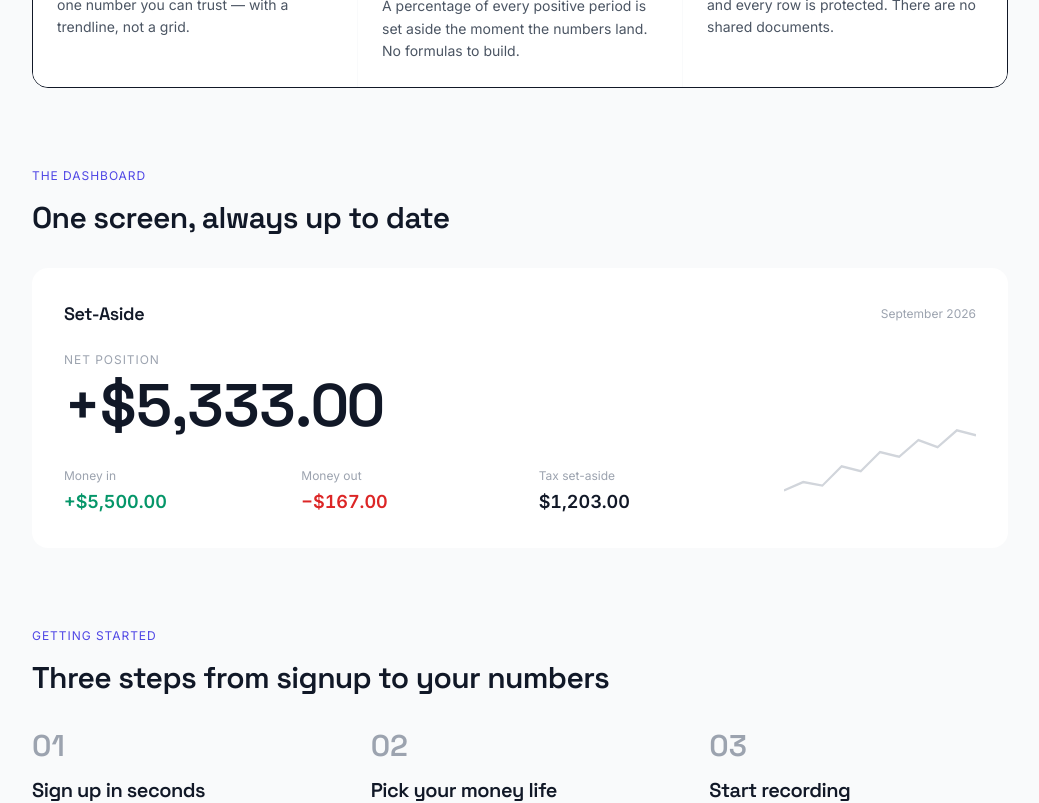
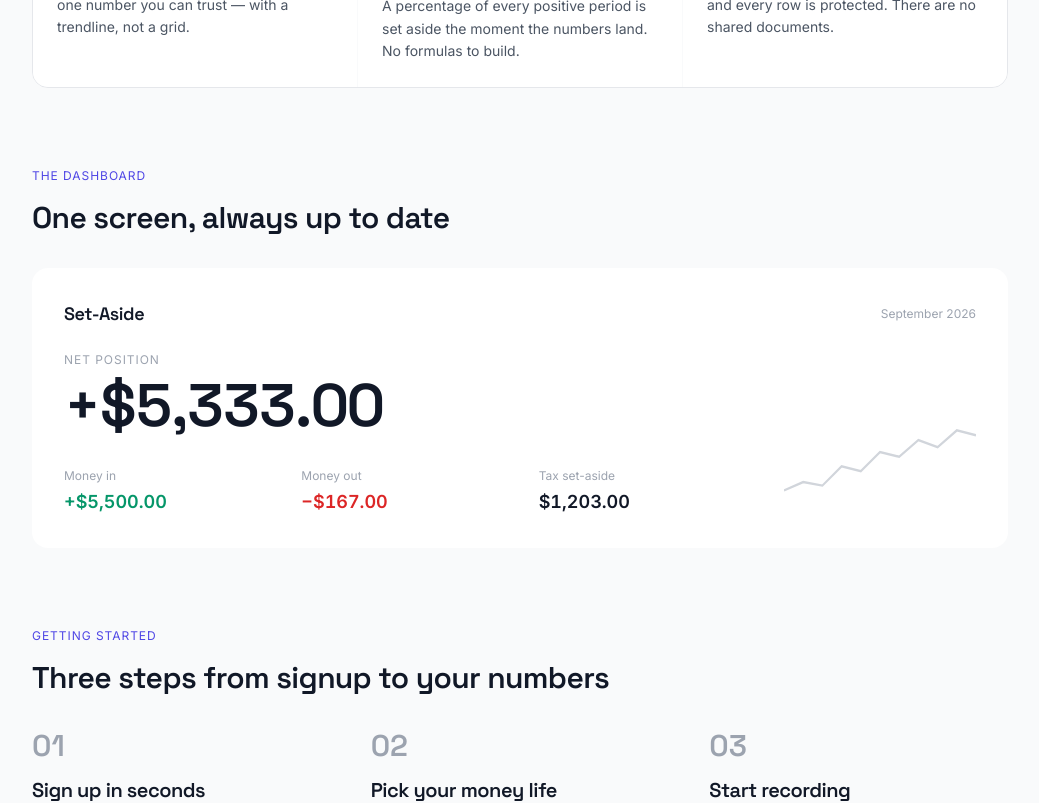
Before and after one commit to N0teveryth1ng/Set_ASIDE, a Next.js app: page / in a window 1280 px wide. Shown: the part 1051-1854 px from the top of the page, without its empty margins (120-1159 px from the left). Built offline with nearby package versions, Linux system fonts and the light colour scheme.

Commit message:
fix: convert theme vars to HSL so shadcn colors resolve (#8) (#8)

```diff
--- a/app/globals.css
+++ b/app/globals.css
@@ -20,72 +20,73 @@
 }
 @layer base {
   :root {
-    /* Set-Aside theme (Phase 8 tokens): gray neutral family, indigo accent. */
-    --background: oklch(0.985 0.002 247.839);
-    --foreground: oklch(0.21 0.034 264.665);
-    --card: oklch(1 0 0);
-    --card-foreground: oklch(0.21 0.034 264.665);
-    --popover: oklch(1 0 0);
-    --popover-foreground: oklch(0.21 0.034 264.665);
-    --primary: oklch(0.511 0.262 276.966);
-    --primary-foreground: oklch(0.985 0 0);
-    --secondary: oklch(0.968 0.007 247.896);
-    --secondary-foreground: oklch(0.21 0.034 264.665);
-    --muted: oklch(0.968 0.007 247.896);
-    --muted-foreground: oklch(0.551 0.027 264.364);
-    --accent: oklch(0.968 0.007 247.896);
-    --accent-foreground: oklch(0.21 0.034 264.665);
-    --destructive: oklch(0.577 0.245 27.325);
-    --border: oklch(0.928 0.006 264.531);
-    --input: oklch(0.872 0.01 258.338);
-    --ring: oklch(0.585 0.233 277.117);
-    --chart-1: oklch(0.511 0.262 276.966);
-    --chart-2: oklch(0.552 0.027 264.364);
-    --chart-3: oklch(0.262 0.051 172.552);
-    --chart-4: oklch(0.696 0.17 162.48);
-    --chart-5: oklch(0.637 0.237 25.331);
+    /* Set-Aside theme (Phase 8 tokens): gray neutral family, indigo accent.
+       HSL triplets consumed via hsl(var(--x)) in tailwind.config.ts. */
+    --background: 210 20% 98%;
+    --foreground: 220 42.9% 11%;
+    --card: 0 0% 100%;
+    --card-foreground: 220 42.9% 11%;
+    --popover: 0 0% 100%;
+    --popover-foreground: 220 42.9% 11%;
+    --primary: 247 91.3% 59.4%;
+    --primary-foreground: 0 0% 98%;
+    --secondary: 210 40% 96.1%;
+    --secondary-foreground: 220 42.9% 11%;
+    --muted: 210 40% 96.1%;
+    --muted-foreground: 220 10.2% 46.3%;
+    --accent: 210 40% 96.1%;
+    --accent-foreground: 220 42.9% 11%;
+    --destructive: 357 100% 45.3%;
+    --border: 220 13% 91%;
+    --input: 218 13.6% 84.1%;
+    --ring: 241 100% 68.6%;
+    --chart-1: 247 91.3% 59.4%;
+    --chart-2: 220 10.2% 46.3%;
+    --chart-3: 166 100% 8.6%;
+    --chart-4: 160 100% 36.9%;
+    --chart-5: 357 96.3% 57.8%;
     --radius: 0.5rem;
-    --sidebar-background: oklch(0.985 0.002 247.839);
-    --sidebar-foreground: oklch(0.21 0.034 264.665);
-    --sidebar-primary: oklch(0.511 0.262 276.966);
-    --sidebar-primary-foreground: oklch(0.985 0 0);
-    --sidebar-accent: oklch(0.968 0.007 247.896);
-    --sidebar-accent-foreground: oklch(0.21 0.034 264.665);
-    --sidebar-border: oklch(0.928 0.006 264.531);
-    --sidebar-ring: oklch(0.585 0.233 277.117);
+    --sidebar-background: 210 20% 98%;
+    --sidebar-foreground: 220 42.9% 11%;
+    --sidebar-primary: 247 91.3% 59.4%;
+    --sidebar-primary-foreground: 0 0% 98%;
+    --sidebar-accent: 210 40% 96.1%;
+    --sidebar-accent-foreground: 220 42.9% 11%;
+    --sidebar-border: 220 13% 91%;
+    --sidebar-ring: 241 100% 68.6%;
   }
   .dark {
-    --background: oklch(0.141 0.005 285.823);
-    --foreground: oklch(0.985 0 0);
-    --card: oklch(0.21 0.006 285.885);
-    --card-foreground: oklch(0.985 0 0);
-    --popover: oklch(0.21 0.006 285.885);
-    --popover-foreground: oklch(0.985 0 0);
-    --primary: oklch(0.92 0.004 286.32);
-    --primary-foreground: oklch(0.21 0.006 285.885);
-    --secondary: oklch(0.274 0.006 286.033);
-    --secondary-foreground: oklch(0.985 0 0);
-    --muted: oklch(0.274 0.006 286.033);
-    --muted-foreground: oklch(0.705 0.015 286.067);
-    --accent: oklch(0.274 0.006 286.033);
-    --accent-foreground: oklch(0.985 0 0);
-    --destructive: oklch(0.704 0.191 22.216);
-    --border: oklch(1 0 0 / 10%);
-    --input: oklch(1 0 0 / 15%);
-    --ring: oklch(0.552 0.016 285.938);
-    --chart-1: oklch(0.871 0.006 286.286);
-    --chart-2: oklch(0.552 0.016 285.938);
-    --chart-3: oklch(0.442 0.017 285.786);
-    --chart-4: oklch(0.37 0.013 285.805);
-    --chart-5: oklch(0.274 0.006 286.033);
-    --sidebar-background: oklch(0.21 0.034 264.665);
-    --sidebar-foreground: oklch(0.985 0 0);
-    --sidebar-primary: oklch(0.511 0.262 276.966);
-    --sidebar-primary-foreground: oklch(0.985 0 0);
-    --sidebar-accent: oklch(0.274 0.034 264.665);
-    --sidebar-accent-foreground: oklch(0.985 0 0);
-    --sidebar-border: oklch(1 0 0 / 10%);
-    --sidebar-ring: oklch(0.585 0.233 277.117);
+    --background: 240 10% 3.9%;
+    --foreground: 0 0% 98%;
+    --card: 240 5.9% 10%;
+    --card-foreground: 0 0% 98%;
+    --popover: 240 5.9% 10%;
+    --popover-foreground: 0 0% 98%;
+    --primary: 240 5.9% 90%;
+    --primary-foreground: 240 5.9% 10%;
+    --secondary: 240 3.7% 15.9%;
+    --secondary-foreground: 0 0% 98%;
+    --muted: 240 3.7% 15.9%;
+    --muted-foreground: 240 5.5% 64.3%;
+    --accent: 240 3.7% 15.9%;
+    --accent-foreground: 0 0% 98%;
+    --destructive: 359 100% 69.6%;
+    --border: 0 0% 100% / 0.1;
+    --input: 0 0% 100% / 0.15;
+    --ring: 240 4.2% 46.3%;
+    --chart-1: 240 4.9% 83.9%;
+    --chart-2: 240 4.2% 46.3%;
+    --chart-3: 240 5.7% 34.1%;
+    --chart-4: 240 5.3% 26.1%;
+    --chart-5: 240 3.7% 15.9%;
+    --sidebar-background: 220 42.9% 11%;
+    --sidebar-foreground: 0 0% 98%;
+    --sidebar-primary: 247 91.3% 59.4%;
+    --sidebar-primary-foreground: 0 0% 98%;
+    --sidebar-accent: 221 28.7% 17.1%;
+    --sidebar-accent-foreground: 0 0% 98%;
+    --sidebar-border: 0 0% 100% / 0.1;
+    --sidebar-ring: 241 100% 68.6%;
   }
 }
 @layer base {
```
